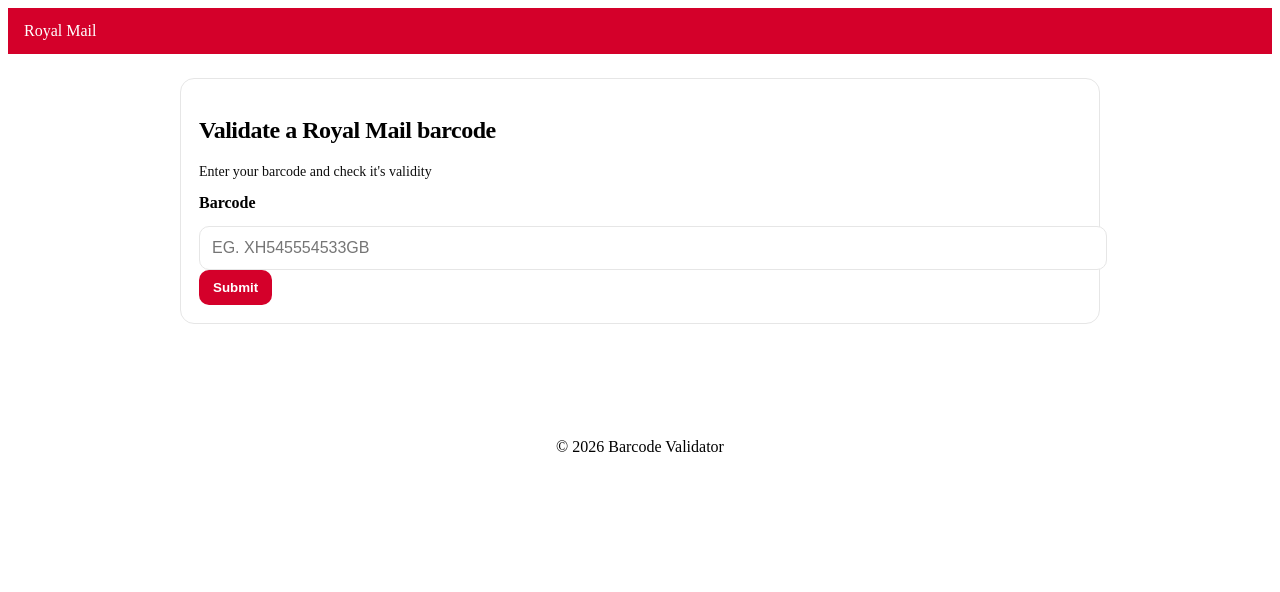
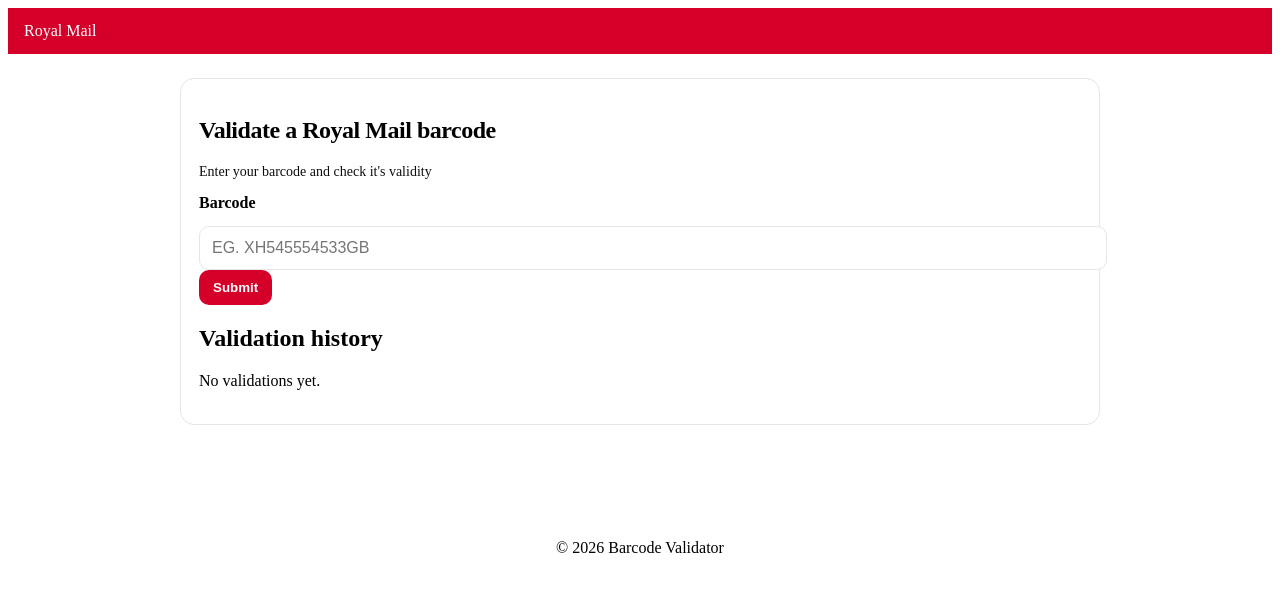
Before and after one commit to Selinaprema/RM-Barcode-Validator, a Next.js app: page / in a window 1280 px wide. Shown: the top 592 px of the page. Built offline with nearby package versions, Linux system fonts and the light colour scheme.

Commit message:
History list

```diff
--- a/components/BarcodeInput.tsx
+++ b/components/BarcodeInput.tsx
@@ -4,17 +4,19 @@
 import Button from "@/components/ui/Button";
 import { validateBarcode } from "@/lib/Barcode";
 import { mockValidateBarcodeApi } from "@/lib/mockApi";
+import HistoryList from "@/components/HistoryList";
+import type { HistoryEntry } from "@/types/history";
 
 //  handles barcode input and submission
 export default function BarcodeInput() {
   const input = "barcode-input";
   const [value, setValue] = useState("");
-
   // (Used AI to help with thisa as wasn't sure how to store the barcode and show message)
   const [submitted, setSubmitted] = useState<string | null>(null);
+  const [apiStatus, setApiStatus] = useState<"idle" | "loading" | "success" | "error">("idle");
+  const [history, setHistory] = useState<HistoryEntry[]>([]);
 
-  // handles API status
-  const [apiStatus, setApiStatus] = useState<"idle" | "loading" | "success" | "error">("idle");
+
 
   // change to async function
   async function onSubmit(e: React.FormEvent) {
@@ -30,19 +32,38 @@
       return;
     }
 
+     const id = crypto.randomUUID();
+
+    setHistory((prev) => [
+      // Newest at the top
+      { id, barcode: result.capitalised, status: "validating" },
+      ...prev,
+    ]);
+
+
     setValue("");
     setSubmitted(result.capitalised);
 
-    // API call (must be inside onSubmit so it runs after pre-validation passes)
+    // API call
     setApiStatus("loading");
 
-    try {
+
+   try {
       await mockValidateBarcodeApi(result.capitalised);
       setApiStatus("success");
+
+      setHistory((prev) =>
+        prev.map((item) => (item.id === id ? { ...item, status: "valid" } : item))
+      );
     } catch {
       setApiStatus("error");
+
+      setHistory((prev) =>
+        prev.map((item) => (item.id === id ? { ...item, status: "invalid" } : item))
+      );
     }
   }
+
 
   return (
     <section>
@@ -74,6 +95,7 @@
       {apiStatus === "loading" && <div className="message">Validating...</div>}
       {apiStatus === "success" && <div className="message">Valid barcode</div>}
       {apiStatus === "error" && <div className="message">Invalid barcode</div>}
+      <HistoryList items={history} />
     </section>
   );
 }
--- /dev/null
+++ b/components/HistoryList.tsx
@@ -0,0 +1,25 @@
+import type { HistoryEntry } from "@/types/history";
+
+//Used AI to help write this functiom
+export default function HistoryList({ items }: { items: HistoryEntry[] }) {
+  return (
+    <section>
+      <h2 className="subtitle">Validation history</h2>
+
+      {items.length === 0 ? (
+        <p className="muted">No validations yet.</p>
+      ) : (
+        <ul className="list">
+          {items.map((item) => (
+            <li key={item.id} className="listItem">
+              <div className="barcode">{item.barcode}</div>
+              <div className="statusText">
+                {item.status === "validating" ? "Validating..." : item.status}
+              </div>
+            </li>
+          ))}
+        </ul>
+      )}
+    </section>
+  );
+}
--- /dev/null
+++ b/types/History.ts
@@ -0,0 +1,5 @@
+export type HistoryEntry = {
+  id: string;
+  barcode: string;
+  status: "validating" | "valid" | "invalid";
+};
```
